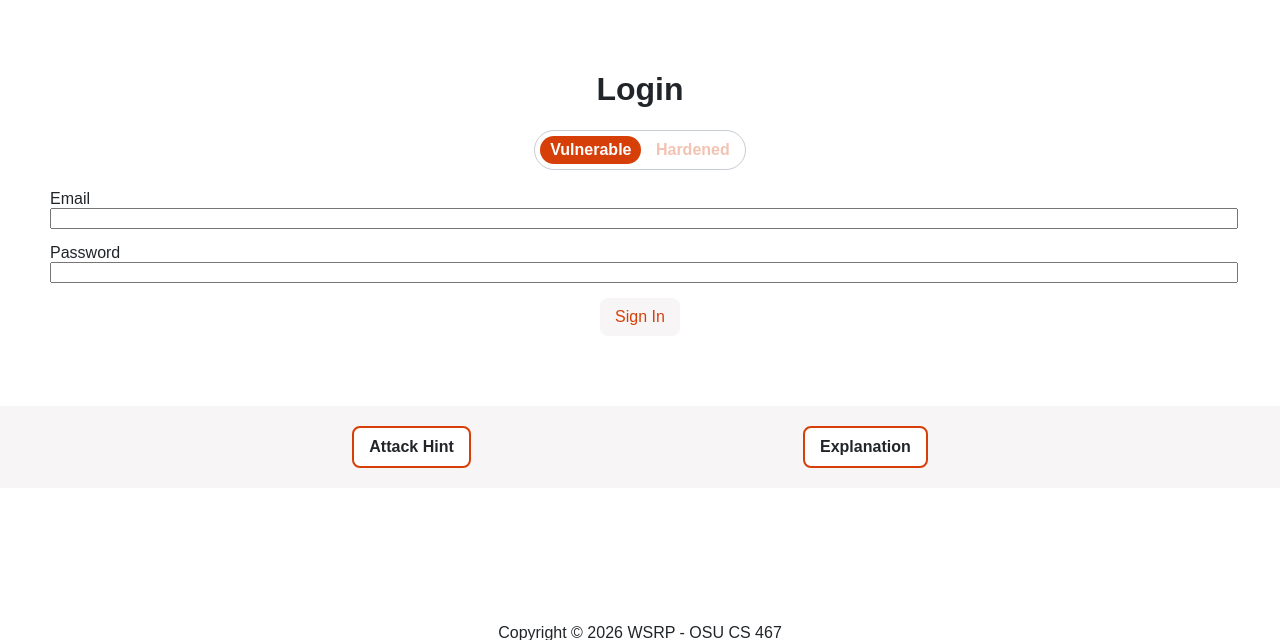
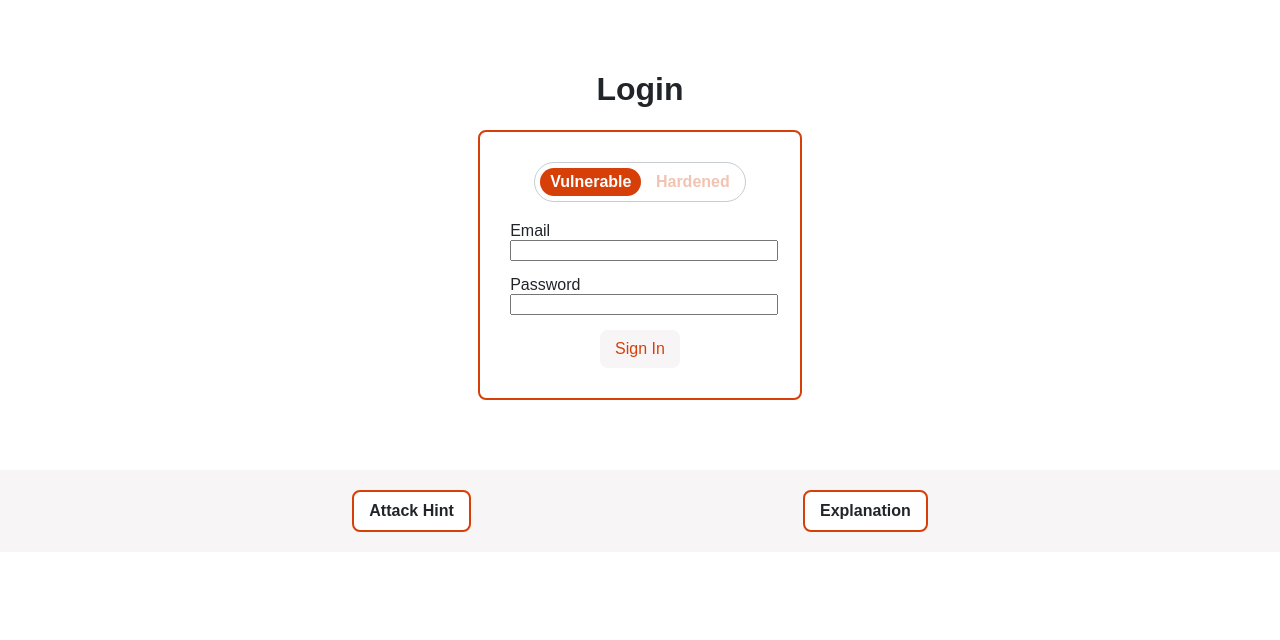
Before and after one commit to burkeOSU/cs467wsrp, a Flask app: page /login in a window 1280 px wide. Shown: the part 58-698 px from the top of the page. Run offline with Flask 3, Linux system fonts and the light colour scheme.

Commit message:
Corrected login border

```diff
--- a/templates/login.html
+++ b/templates/login.html
@@ -3,7 +3,7 @@
 {% block content %}
 <div class="mainSection">
     <h1>Login</h1>
-    <form action="{{ url_for('login.login') }}" method="post">
+    <form class="form" action="{{ url_for('login.login') }}" method="post">
         {{ toggle(security) if security else toggle("vulnerable") }}
         <div class="formDiv">
             <label for="email">Email</label>
```
